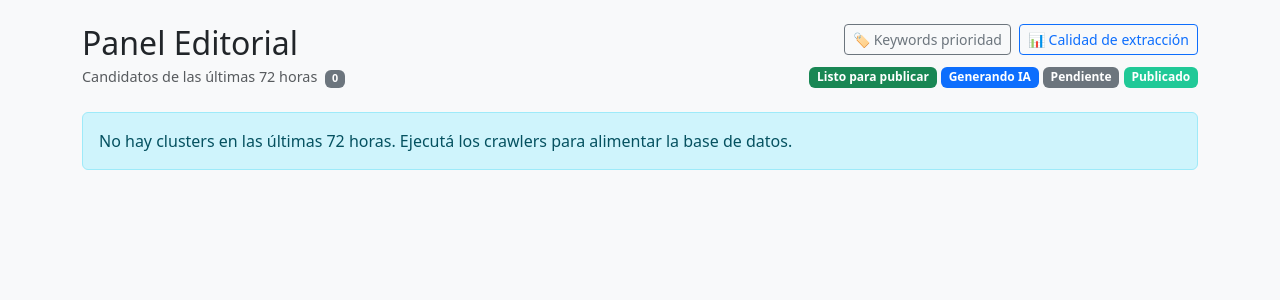
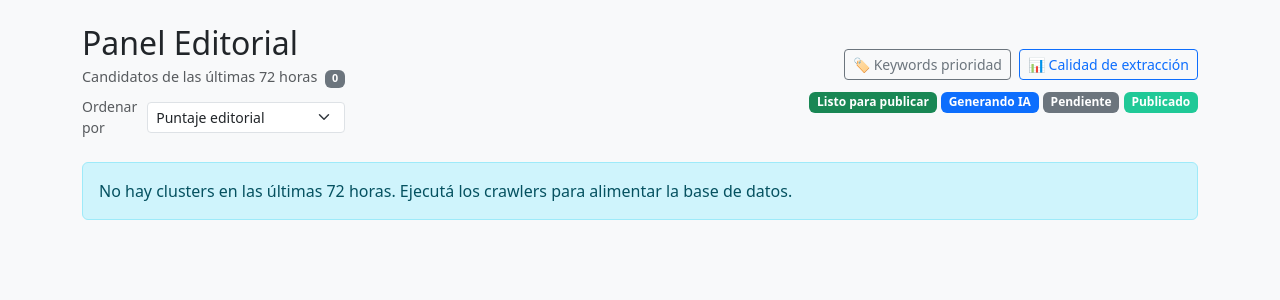
Before and after one commit to Clowraider/trh, a Flask app: template templates/panel_index.html in a window 1280 px wide. Shown: the top 300 px of the page. Run offline with Flask 3, Linux system fonts and the light colour scheme; the template is opened without the code that fills it, so the values that code supplies are empty; some libraries are stand-ins or nearby versions.

Commit message:
Add index sort selector for technical vs editorial score

```diff
--- a/app.py
+++ b/app.py
@@ -397,12 +397,13 @@ def index():
     """
     Página principal: lista de candidatos a publicación.
 
-    Muestra todos los clusters de las últimas 72h ordenados por:
-    1. Estado (generado > generando > pendiente > publicado > descartado)
-    2. Score (mayor primero)
+    Permite ordenar por score técnico o score editorial,
+    manteniendo prioridad por estado de publicación.
+    """
+    orden_actual = (request.args.get('orden') or 'editorial').strip().lower()
+    if orden_actual not in ('score', 'editorial'):
+        orden_actual = 'editorial'
 
-    El editor puede hacer clic en cualquier tarjeta para ver el detalle.
-    """
     clusters = listar_todos_los_clusters()
 
     # Traer score editorial recalculado + keywords por cluster
@@ -410,6 +411,27 @@ def index():
     try:
         candidatos = generar_candidatos(conn)
         scores_editoriales = {c['id']: c['score_editorial'] for c in candidatos}
+
+        prioridad_estado = {
+            'generado': 1,
+            'generando': 2,
+            'pendiente': 3,
+            'publicado': 4,
+            'descartado': 5,
+        }
+
+        def score_secundario(cluster):
+            if orden_actual == 'editorial':
+                return scores_editoriales.get(cluster['id']) or float('-inf')
+            return cluster.get('score') or 0
+
+        clusters = sorted(
+            clusters,
+            key=lambda c: (
+                prioridad_estado.get(c.get('estado_publicacion'), 6),
+                -score_secundario(c),
+            )
+        )
 
         cluster_ids = [c['id'] for c in clusters]
         keywords_por_cluster = obtener_keywords_por_clusters_ids(conn, cluster_ids)
@@ -421,6 +443,7 @@ def index():
         clusters=clusters,
         scores_editoriales=scores_editoriales,
         keywords_por_cluster=keywords_por_cluster,
+        orden_actual=orden_actual,
         ahora=datetime.now()
     )
 
--- a/templates/panel_index.html
+++ b/templates/panel_index.html
@@ -60,10 +60,27 @@
       <div class="d-flex justify-content-between align-items-center mb-4">
         <div>
           <h2 class="mb-1">Panel Editorial</h2>
-          <p class="text-muted mb-0" style="font-size: 0.9rem">
+          <p class="text-muted mb-2" style="font-size: 0.9rem">
             Candidatos de las últimas 72 horas
             <span class="badge bg-secondary ms-1">{{ clusters|length }}</span>
           </p>
+          <form method="get" class="d-flex align-items-center gap-2">
+            <label for="orden" class="small text-muted">Ordenar por</label>
+            <select
+              id="orden"
+              name="orden"
+              class="form-select form-select-sm"
+              style="max-width: 220px"
+              onchange="this.form.submit()"
+            >
+              <option value="editorial" {{ 'selected' if orden_actual == 'editorial' else '' }}>
+                Puntaje editorial
+              </option>
+              <option value="score" {{ 'selected' if orden_actual == 'score' else '' }}>
+                Score técnico
+              </option>
+            </select>
+          </form>
         </div>
         <div class="text-end">
           <div class="mb-2 d-flex gap-2 justify-content-end">
```
